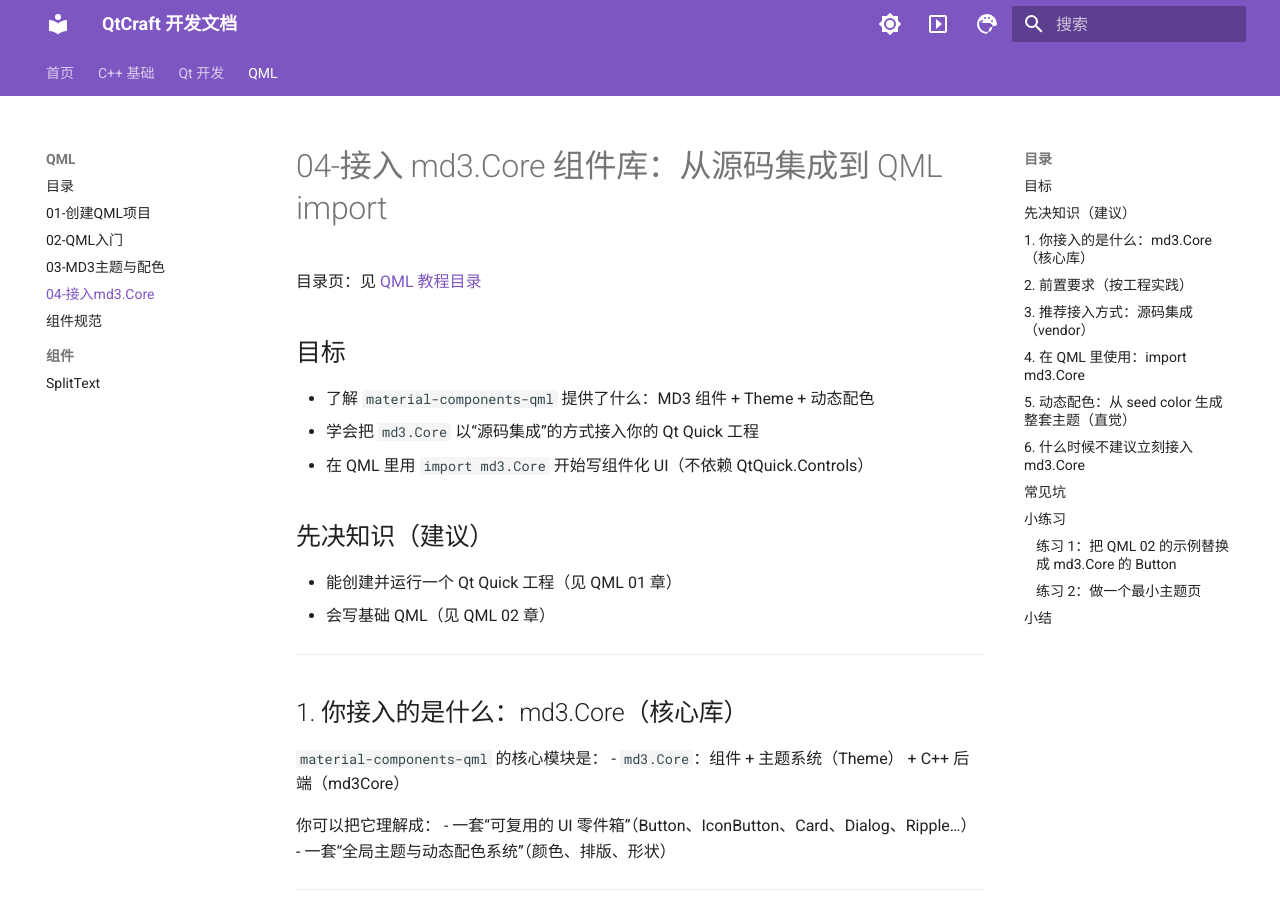
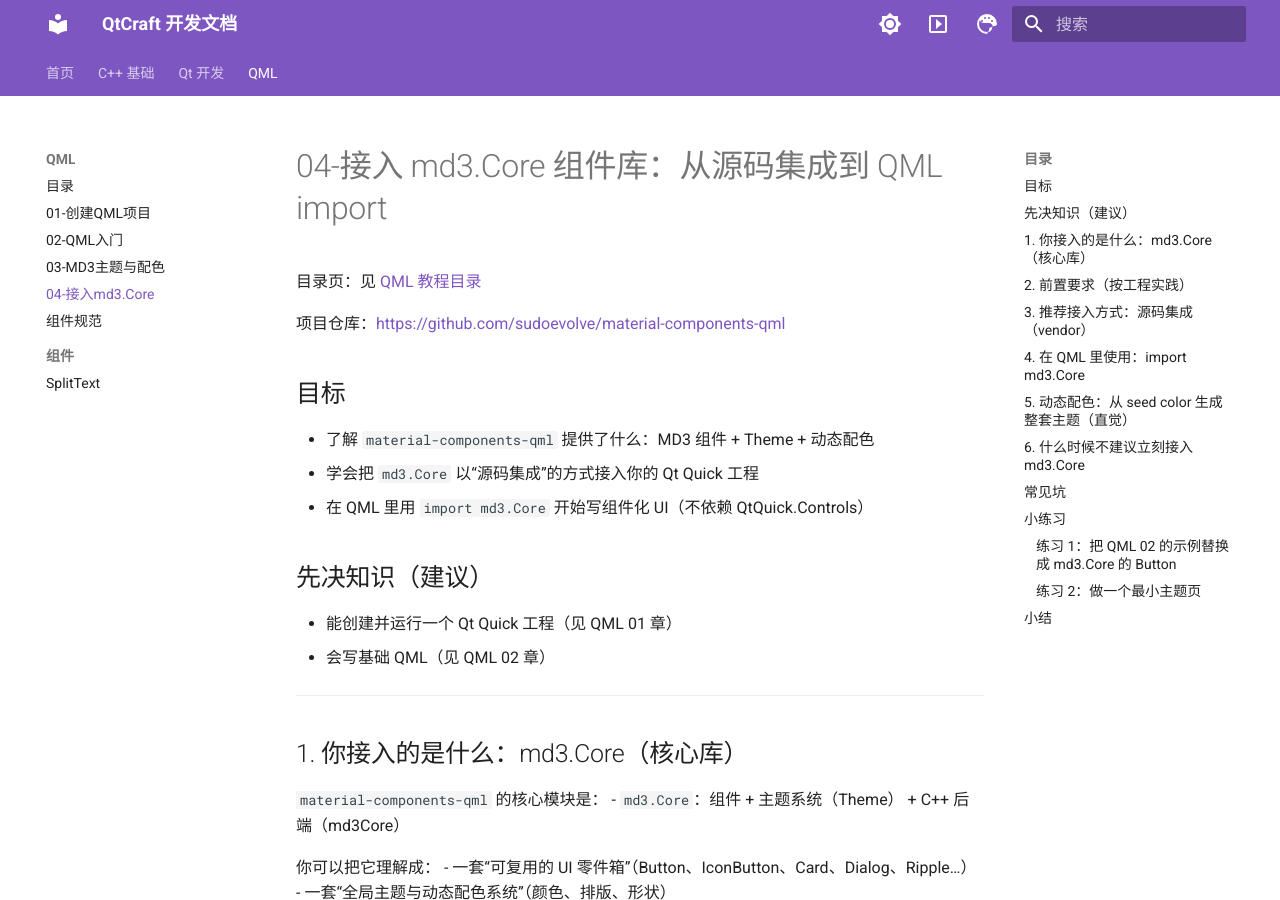
Before and after one commit to sudoevolve/cppNote, an MkDocs documentation site: the page built from docs/qml/04-接入md3.Core组件库-从源码集成到QML导入.md, in a window 1280 px wide and 900 px high. Built offline with MkDocs 1.6.1 and Material for MkDocs 9.7.7, drawn with Linux system fonts in a browser that asks for light colours.

Commit message:
Update 04-接入md3.Core组件库-从源码集成到QML导入.md

```diff
--- a/docs/qml/04-接入md3.Core组件库-从源码集成到QML导入.md
+++ b/docs/qml/04-接入md3.Core组件库-从源码集成到QML导入.md
@@ -1,6 +1,8 @@
 # 04-接入 md3.Core 组件库：从源码集成到 QML import
 
 目录页：见 [QML 教程目录](00-目录.md)
+
+项目仓库：<https://github.com/sudoevolve/material-components-qml>
 
 ## 目标
 
```
